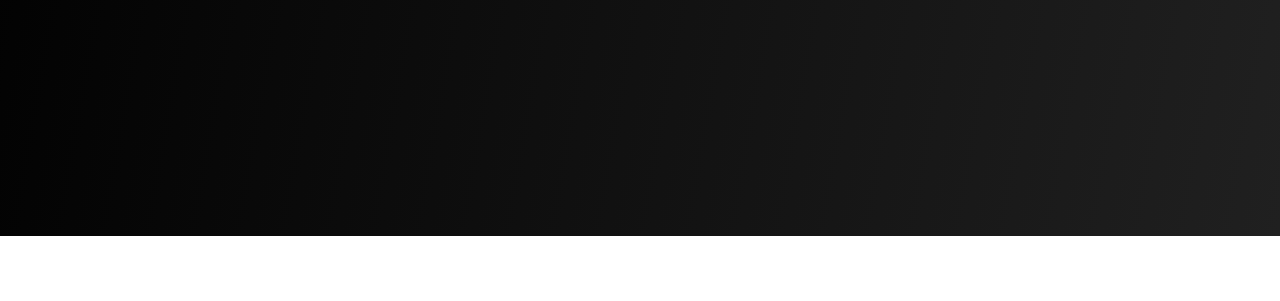
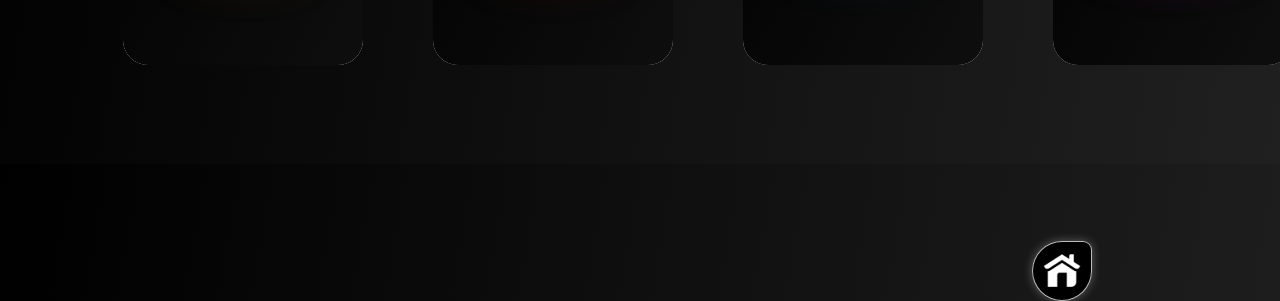
Before and after one commit to Erasy0/New-Portfolio, a plain HTML site: page Services.html in a window 1280 px wide. Shown: the part 652-953 px from the top of the page. Before the commit the page ends 888 px from the top, so only its background shows below. Drawn offline with Linux system fonts and the light colour scheme.

Commit message:
Made a small change

```diff
--- a/Services.html
+++ b/Services.html
@@ -10,8 +10,11 @@
      <nav class="nav-bar">
             <a href="#" class="Text-1 Nav-link">Project</a>
             <a href="#" class="Text-2 Nav-link">About</a>
-            <a href="#" class="Text-3 Nav-link">Services</a>
+            <a href="./Services.html" class="Text-3 Nav-link">Services</a>
      </nav>
+     <div class="Home-button-container">
+        <a href="./index.html"><img class="Icon-home" src="./Icons/icons8-home-100.png" alt="Icon for the home button"></a>
+    </div>
       </div>
         <div class="Icon-container">
             <div class="Gmail-icon">
@@ -112,6 +115,8 @@
         </div>
         </div>
     </div>
-
+    <div class="Home-button-container">
+        <img class="Icon-home" src="./Icons/icons8-home-100.png" alt="Icon for the home button">
+    </div>
 </body>
 </html>
--- a/Services_style.css
+++ b/Services_style.css
@@ -22,6 +22,30 @@ body{
     border-radius: 30px;
     left: 37%;
     z-index: 99999;
+}
+.Home-button-container{
+  position: relative;
+  display: flex;
+  justify-content: center;
+  align-items: center;
+  border-top-left-radius: 50px;
+  border-bottom-left-radius: 50px;
+  border-bottom-right-radius: 50px;
+  border-top-right-radius: 15px;
+  box-shadow: inset 0 0 0 1px #BBBBBB ,
+               0 0 10px rgba(255, 255, 255, 0.3)
+  ;
+  top:22% ;
+  left: 80%;
+  height: 60px;
+  width: 60px;
+  background: #000000;
+  z-index: 99999;
+}
+
+.Icon-home{
+width: 38px;
+height: 40px;
 }
 
 @font-face {
@@ -133,7 +157,7 @@ body{
   50%      { transform: translateY(-12px); }
 }
 .toast{
-    position: fixed;
+    position: absolute;
     left: 700px;
     visibility: hidden;
     opacity: 0;
@@ -380,9 +404,10 @@ body{
     box-shadow: inset 0 0 0 0.5px #FFFFFF;
     border-radius: 25px;
     cursor: pointer;
-    transition: transform 0.8s ease-in-out;
+     transition: transform 0.8s ease-in-out;
     transform-style: preserve-3d;
  }
+
 
  .Sport-design-box{
     width: 240px;
@@ -580,7 +605,11 @@ body{
     justify-content: center;
     background: linear-gradient(120deg,#000000,#0e0e0e);
 }
+
 .Web-back{
+    position: relative;
     background: linear-gradient(90deg,#000000,#0e0e0e);
     transform: rotateY(180deg);
+    border-radius: 10px;
+    overflow: hidden;
 }
```
Also changed, not shown: index.html (+1 -1 lines).
